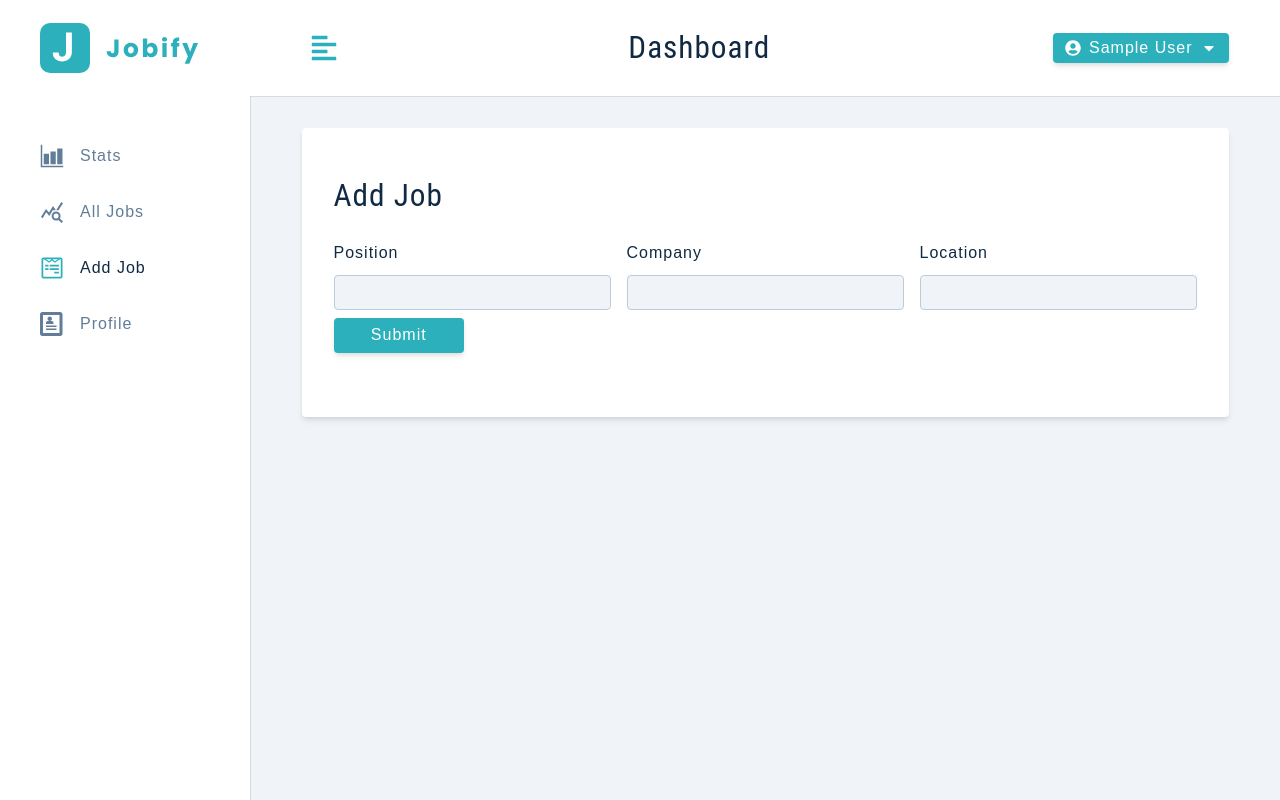
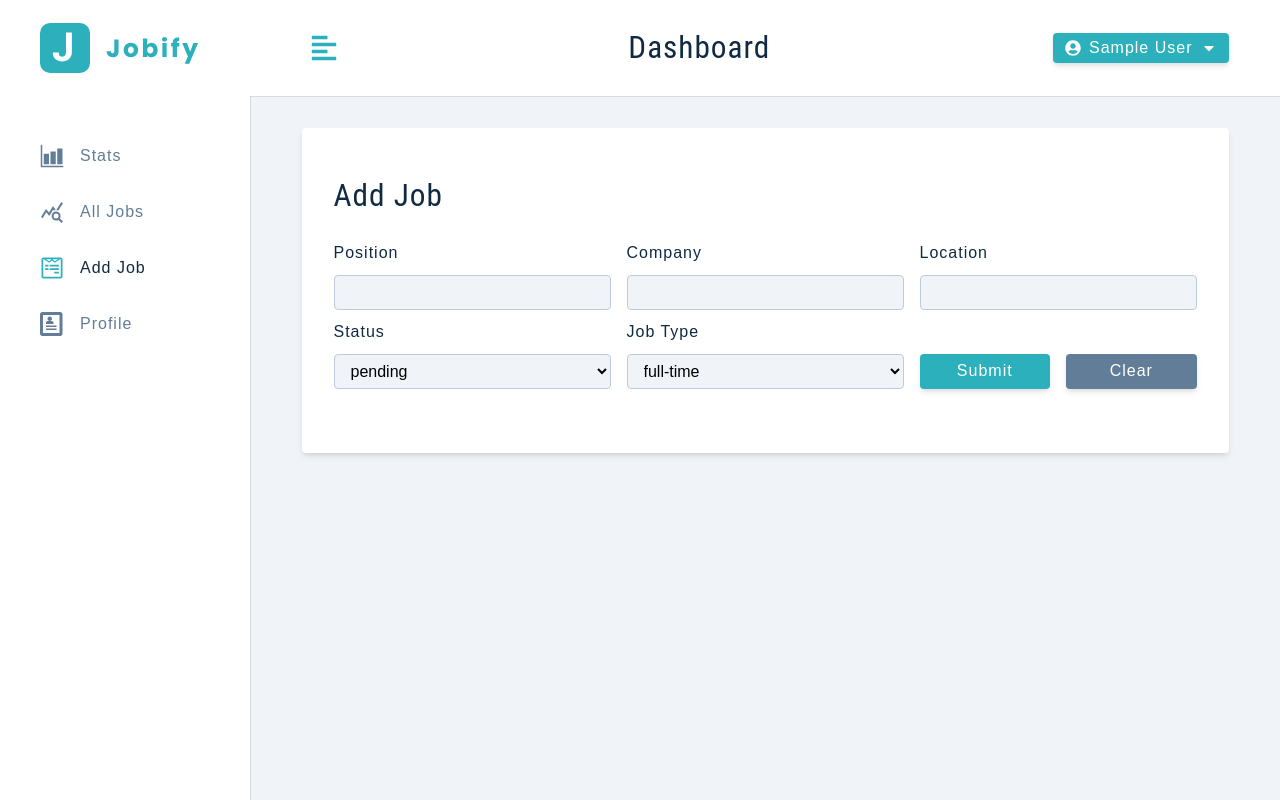
Before and after one commit to hamzaamughal/jobify-mern, a React (Create React App) app in the folder client/: page /add-job in a window 1280 px wide. Built offline with nearby package versions, Linux system fonts and the light colour scheme; sample sign-in values are in the browser's storage.

Commit message:
clear values done

```diff
--- /dev/null
+++ b/client/src/components/FormRowSelect.js
@@ -0,0 +1,26 @@
+const FormRowSelect = ({ labelText, name, value, handleChange, list }) => {
+  return (
+    <div className='form-row'>
+      <label htmlFor={name} className='form-label'>
+        {labelText || name}
+      </label>
+
+      <select
+        name={name}
+        value={value}
+        onChange={handleChange}
+        className='form-select'
+      >
+        {list.map((itemValue, index) => {
+          return (
+            <option key={index} value={itemValue}>
+              {itemValue}
+            </option>
+          );
+        })}
+      </select>
+    </div>
+  );
+};
+
+export default FormRowSelect;
--- a/client/src/components/index.js
+++ b/client/src/components/index.js
@@ -4,5 +4,14 @@
 import Navbar from './Navbar';
 import SmallSidebar from './SmallSidebar';
 import BigSidebar from './BigSidebar';
+import FormRowSelect from './FormRowSelect';
 
-export { Logo, FormRow, Alert, Navbar, SmallSidebar, BigSidebar };
+export {
+  Logo,
+  FormRow,
+  Alert,
+  Navbar,
+  SmallSidebar,
+  BigSidebar,
+  FormRowSelect,
+};
--- a/client/src/context/action.js
+++ b/client/src/context/action.js
@@ -12,3 +12,6 @@
 export const UPDATE_USER_BEGIN = 'UPDATE_USER_BEGIN';
 export const UPDATE_USER_SUCCESS = 'UPDATE_USER_SUCCESS';
 export const UPDATE_USER_ERROR = 'UPDATE_USER_ERROR';
+
+export const HANDLE_CHANGE = 'HANDLE_CHANGE';
+export const CLEAR_VALUES = 'CLEAR_VALUES';
--- a/client/src/context/appContext.js
+++ b/client/src/context/appContext.js
@@ -12,6 +12,8 @@
   UPDATE_USER_BEGIN,
   UPDATE_USER_ERROR,
   UPDATE_USER_SUCCESS,
+  HANDLE_CHANGE,
+  CLEAR_VALUES,
 } from './action';
 
 import reducer from './reducer';
@@ -150,6 +152,14 @@
     clearAlert();
   };
 
+  const handleChange = ({ name, value }) => {
+    dispatch({ type: HANDLE_CHANGE, payload: { name, value } });
+  };
+
+  const clearValues = () => {
+    dispatch({ type: CLEAR_VALUES });
+  };
+
   return (
     <AppContext.Provider
       value={{
@@ -159,6 +169,8 @@
         toggleSidebar,
         logoutUser,
         updateUser,
+        handleChange,
+        clearValues,
       }}
     >
       {children}
--- a/client/src/context/reducer.js
+++ b/client/src/context/reducer.js
@@ -9,6 +9,8 @@
   UPDATE_USER_BEGIN,
   UPDATE_USER_ERROR,
   UPDATE_USER_SUCCESS,
+  HANDLE_CHANGE,
+  CLEAR_VALUES,
 } from './action';
 
 import { initialState } from './appContext';
@@ -101,6 +103,26 @@
     };
   }
 
+  if (action.type === HANDLE_CHANGE) {
+    return {
+      ...state,
+      [action.payload.name]: action.payload.value,
+    };
+  }
+
+  if (action.type === CLEAR_VALUES) {
+    const initialState = {
+      isEditing: false,
+      editJobId: '',
+      position: '',
+      company: '',
+      jobLocation: state.userLocation,
+      jobType: 'full-time',
+      status: 'pending',
+    };
+    return { ...state, ...initialState };
+  }
+
   throw new Error(`Reducer not implemented for ${action.type}`);
 };
 
--- a/client/src/pages/dashboard/AddJob.js
+++ b/client/src/pages/dashboard/AddJob.js
@@ -1,4 +1,4 @@
-import { FormRow, Alert } from '../../components';
+import { FormRow, FormRowSelect, Alert } from '../../components';
 import { useAppContext } from '../../context/appContext';
 import Wrapper from '../../assets/wrappers/DashboardFormPage';
 const AddJob = () => {
@@ -13,6 +13,8 @@
     jobTypeOptions,
     status,
     statusOptions,
+    handleChange,
+    clearValues,
   } = useAppContext();
 
   const handleSubmit = (e) => {
@@ -29,6 +31,7 @@
     const name = e.target.name;
     const value = e.target.value;
     console.log(`${name}:${value}`);
+    handleChange({ name, value });
   };
 
   return (
@@ -60,9 +63,21 @@
             value={jobLocation}
             handleChange={handleJobInput}
           />
+          {/* job status */}
+          <FormRowSelect
+            name='status'
+            value={status}
+            handleChange={handleJobInput}
+            list={statusOptions}
+          />
           {/* job type */}
-
-          {/* job status */}
+          <FormRowSelect
+            name='jobType'
+            labelText='job type'
+            value={jobType}
+            handleChange={handleJobInput}
+            list={jobTypeOptions}
+          />
 
           <div className='btn-container'>
             <button
@@ -72,6 +87,15 @@
             >
               submit
             </button>
+            <button
+              className='btn btn-block clear-btn'
+              onClick={(e) => {
+                e.preventDefault();
+                clearValues();
+              }}
+            >
+              clear
+            </button>
           </div>
         </div>
       </form>
```
